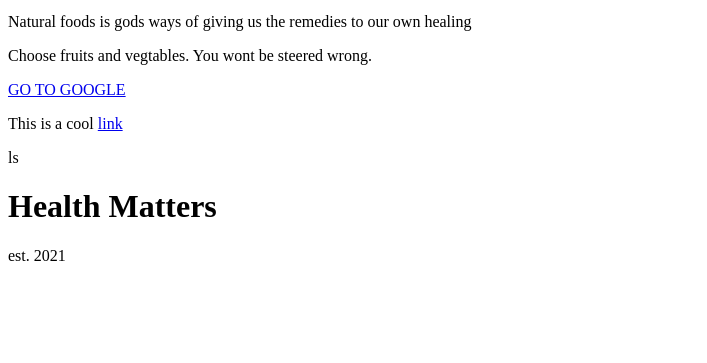
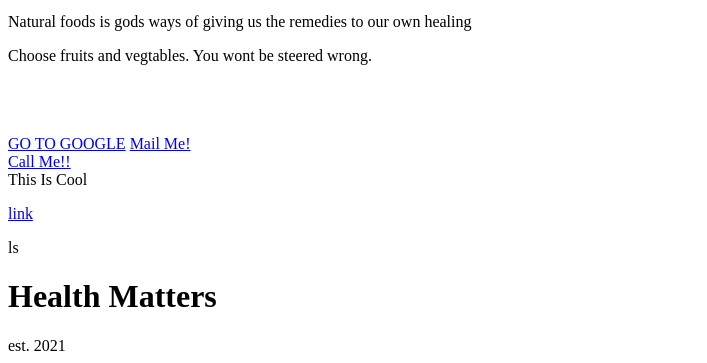
Before and after one commit to Dee0710/FirstGitHub, a plain HTML site: page index.html in a window 1280 px wide. Shown: the part 465-828 px from the top of the page, without its empty margins (0-707 px from the left). Before the commit the page ends 800 px from the top, so only its background shows below. Drawn offline with Linux system fonts and the light colour scheme.

Commit message:
index.html

```diff
--- a/index.html
+++ b/index.html
@@ -30,11 +30,17 @@
 
         <p>Choose fruits and vegtables. You wont be steered wrong.</p>
     </main>
+    <br>
+    <br>
+    <br>
 
-
-<a href="https://google.ca">GO TO GOOGLE</a>
-
-<p>This is a cool <a href="#">link</a></p>
+    <a target -"_blank" href="https://google.ca">GO TO GOOGLE</a>
+<a href="mailto:doris.buffalo@gmail.com">Mail Me!</a>
+<br>
+<a href="tel:555555555">Call Me!!</a>
+<br
+<p>This Is Cool</p>
+ <a href="#">link</a></p>
 
 
     </html>ls
```
